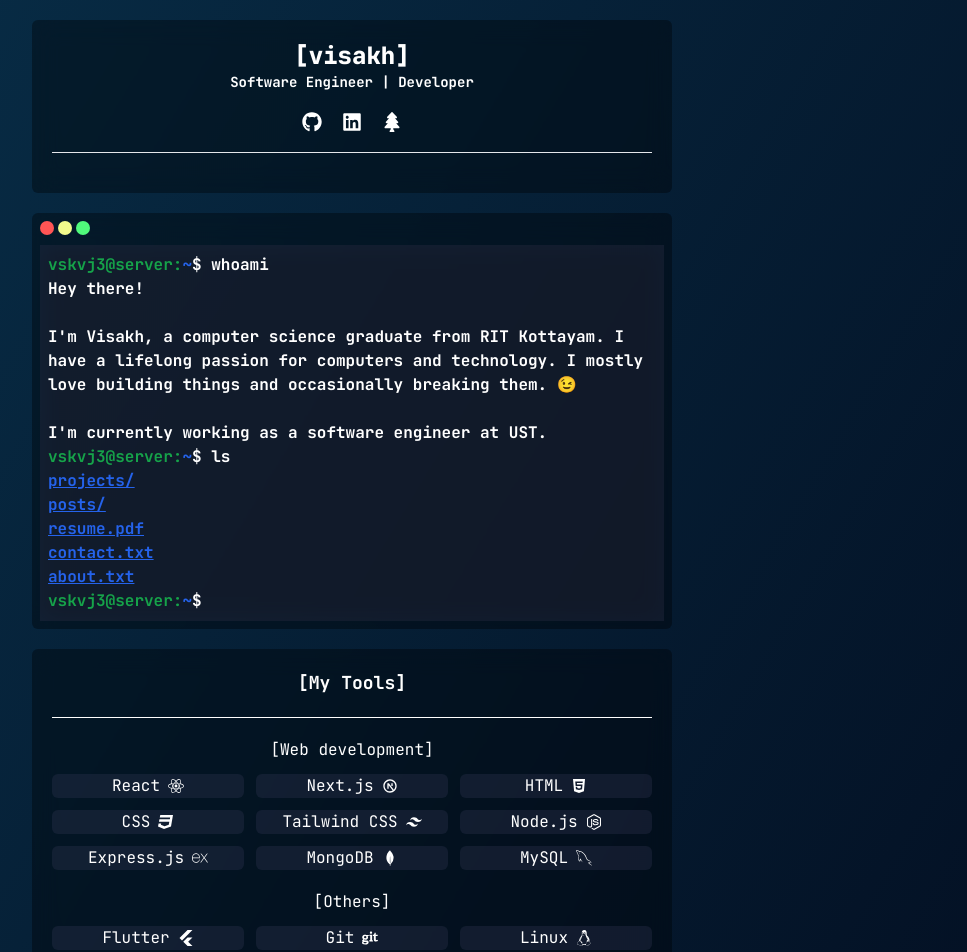
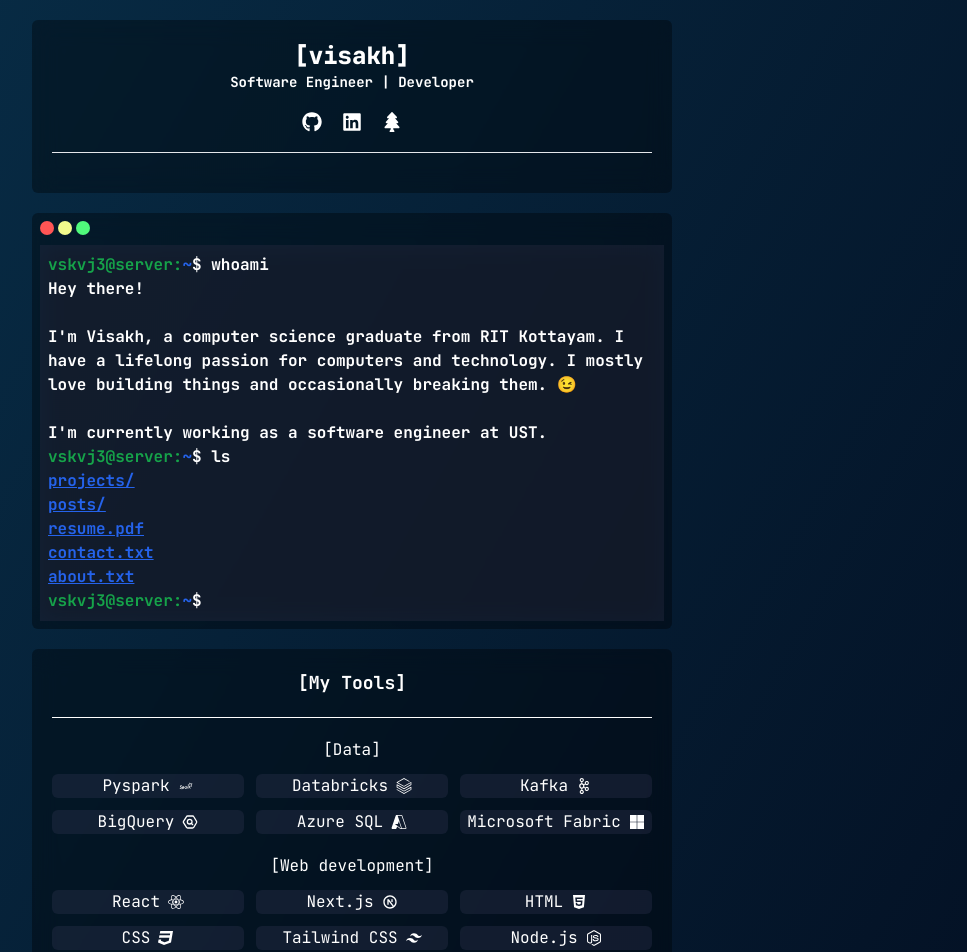
Before and after one commit to vskvj3/portfolio-nextjs, a Next.js app: page / in a window 1280 px wide. Shown: the top 952 px of the page, without its empty margins (288-1255 px from the left). Built offline with nearby package versions, Linux system fonts and the light colour scheme.

Commit message:
add data in skills section

```diff
--- a/src/components/home/skills.js
+++ b/src/components/home/skills.js
@@ -15,6 +15,13 @@
 import { FaJava } from "react-icons/fa";
 import { SiCplusplus } from "react-icons/si";
 
+import { DiSpark } from "react-icons/di";
+import { SiDatabricks } from "react-icons/si";
+import { SiApachekafka } from "react-icons/si";
+import { TbBrandGoogleBigQuery } from "react-icons/tb";
+import { VscAzure } from "react-icons/vsc";
+import { FaMicrosoft } from "react-icons/fa";
+
 
 
 export default function Skills(params) {
@@ -23,6 +30,29 @@
       <div className=" text-center text-lg mb-5 font-bold">[My Tools]</div>
       <hr className="border-white mb-5" />
       <div>
+        <div className=" text-center mb-3">[Data]</div>
+        <div className="grid grid-cols-2 lg:grid-cols-3 mb-5 text-center gap-3">
+          <div className="flex items-center justify-center gap-2 bg-dracula-chips/30 hover:bg-dracula-chips/60 rounded-md">
+            Pyspark <DiSpark />{" "}
+          </div>
+          <div className="flex items-center justify-center gap-2 bg-dracula-chips/30 hover:bg-dracula-chips/60 rounded-md">
+            Databricks <SiDatabricks />{" "}
+          </div>
+          <div className="flex items-center justify-center gap-2 bg-dracula-chips/30 hover:bg-dracula-chips/60 rounded-md">
+            Kafka <SiApachekafka />{" "}
+          </div>
+          <div className="flex items-center justify-center gap-2 bg-dracula-chips/30 hover:bg-dracula-chips/60 rounded-md">
+            BigQuery <TbBrandGoogleBigQuery />{" "}
+          </div>
+          <div className="flex items-center justify-center gap-2 bg-dracula-chips/30 hover:bg-dracula-chips/60 rounded-md">
+            Azure SQL <VscAzure />{" "}
+          </div>
+          <div className="flex items-center justify-center gap-2 bg-dracula-chips/30 hover:bg-dracula-chips/60 rounded-md">
+            Microsoft Fabric <FaMicrosoft />{" "}
+          </div>
+
+        </div>
+
         <div className=" text-center mb-3">[Web development]</div>
         <div className="grid grid-cols-2 lg:grid-cols-3 mb-5 text-center gap-3">
           <div className="flex items-center justify-center gap-2 bg-dracula-chips/30 hover:bg-dracula-chips/60 rounded-md">
@@ -53,6 +83,7 @@
             MySQL <GrMysql />{" "}
           </div>
         </div>
+
         <div className=" text-center mb-3">[Others]</div>
         <div className="grid grid-cols-2 lg:grid-cols-3 text-center gap-3">
           <div className="flex items-center justify-center gap-2 bg-dracula-chips/30 hover:bg-dracula-chips/60 rounded-md">
```
